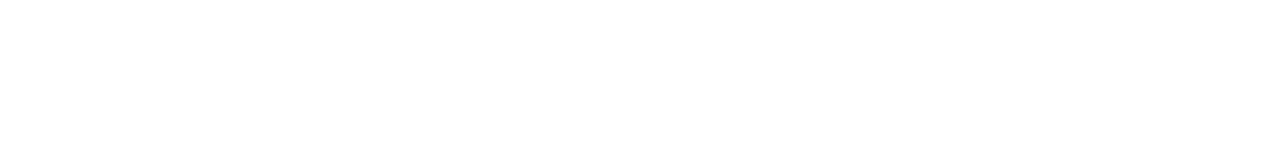
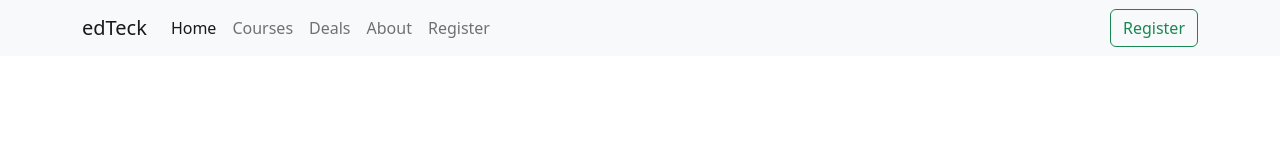
Before and after one commit to Shourov21/edTech-website-main, a plain HTML site: page index.html in a window 1280 px wide. Drawn offline with nearby package versions, Linux system fonts and the light colour scheme.

Commit message:
added edtech navbar

```diff
--- a/index.html
+++ b/index.html
@@ -10,7 +10,43 @@
 </head>
 
 <body>
+    <header>
+        <nav class="navbar navbar-expand-lg bg-light">
+            <div class="container">
+                <a class="navbar-brand" href="#">edTeck</a>
+                <button class="navbar-toggler" type="button" data-bs-toggle="collapse"
+                    data-bs-target="#navbarSupportedContent" aria-controls="navbarSupportedContent"
+                    aria-expanded="false" aria-label="Toggle navigation">
+                    <span class="navbar-toggler-icon"></span>
+                </button>
+                <div class="collapse navbar-collapse" id="navbarSupportedContent">
+                    <ul class="navbar-nav me-auto mb-2 mb-lg-0">
+                        <li class="nav-item">
+                            <a class="nav-link active" aria-current="page" href="#">Home</a>
+                        </li>
+                        <li class="nav-item">
+                            <a class="nav-link" href="#">Courses</a>
+                        </li>
+                        <li class="nav-item">
+                            <a class="nav-link" href="#">Deals</a>
+                        </li>
+                        <li class="nav-item">
+                            <a class="nav-link" href="#">About</a>
+                        </li>
+                        <li class="nav-item">
+                            <a class="nav-link" href="#">Register</a>
+                        </li>
 
+
+                    </ul>
+                    <form class="d-flex" role="search">
+
+                        <button class="btn btn-outline-success" type="submit">Register</button>
+                    </form>
+                </div>
+            </div>
+        </nav>
+    </header>
     <script src="https://cdn.jsdelivr.net/npm/bootstrap@5.2.0/dist/js/bootstrap.bundle.min.js"
         integrity="sha384-A3rJD856KowSb7dwlZdYEkO39Gagi7vIsF0jrRAoQmDKKtQBHUuLZ9AsSv4jD4Xa"
         crossorigin="anonymous"></script>
```
